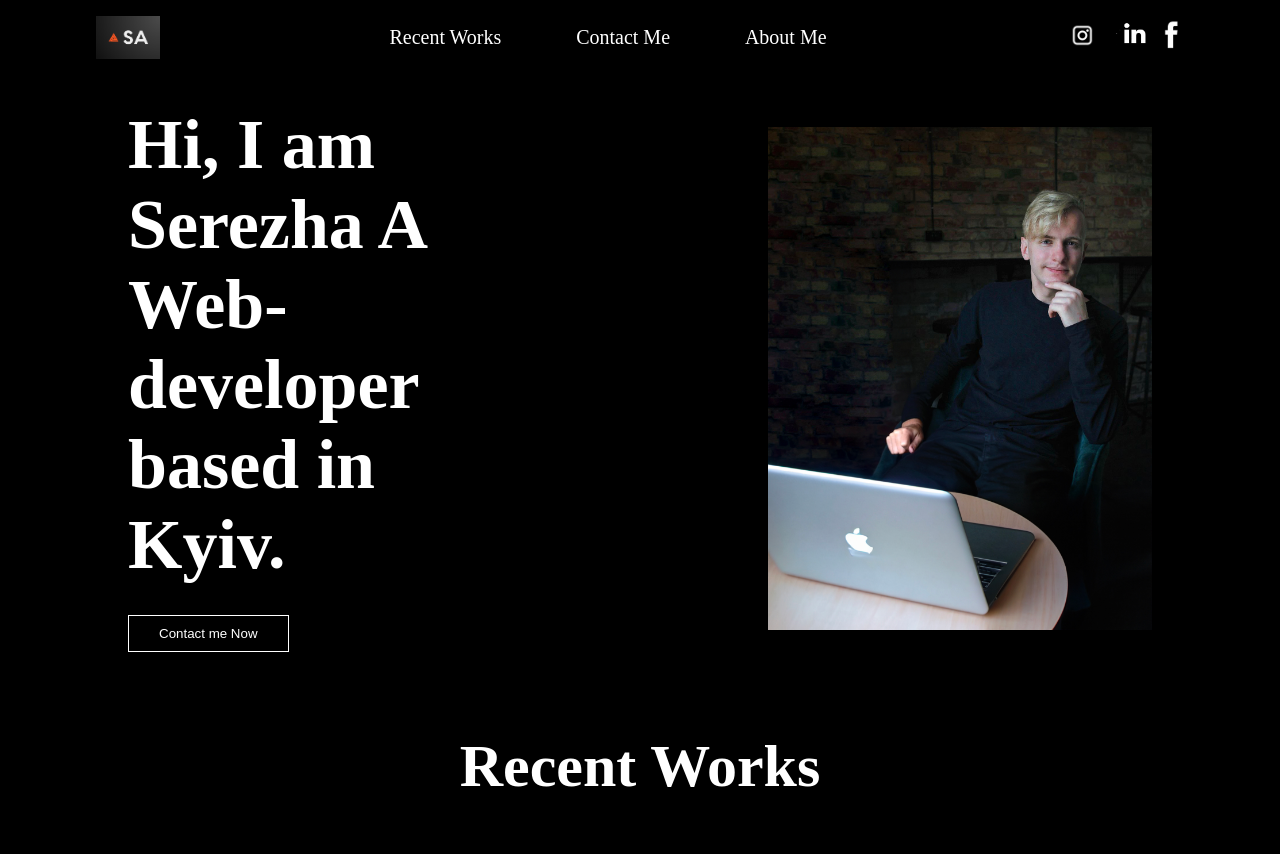
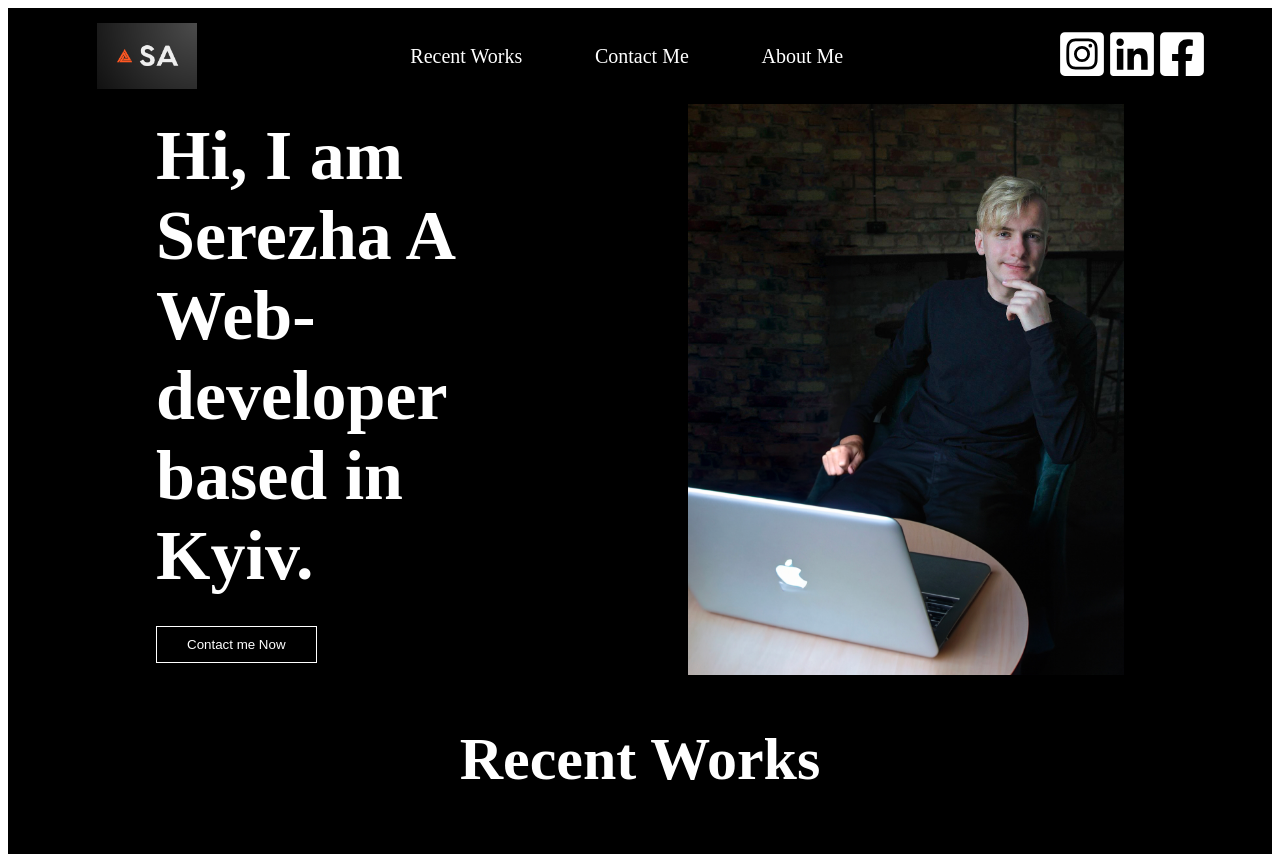
Before and after one commit to SergeyAlexandrowich/portfolio, a plain HTML site: page index.html in a window 1280 px wide. Shown: the top 854 px of the page. Drawn offline with Linux system fonts and the light colour scheme.

Commit message:
refactor: code styled block header page and button

```diff
--- /dev/null
+++ b/blocks/button/button.css
@@ -0,0 +1,8 @@
+.button{
+    margin: 0;
+    padding: 0;
+    padding: 10px 30px;
+    color: white;
+    background-color: black;
+    border: 1px solid white;
+}
--- /dev/null
+++ b/blocks/header/__content-text/header__content-text.css
@@ -0,0 +1,3 @@
+.header__content-text{
+    width: 35%;
+}
--- /dev/null
+++ b/blocks/header/__content/header__content.css
@@ -0,0 +1,7 @@
+.header__content{
+    display: flex;
+    justify-content: space-between;
+    width: calc(100% - 296px);
+    align-items: center;
+    overflow:hidden ;
+}
--- /dev/null
+++ b/blocks/header/__link/header__link.css
@@ -0,0 +1,7 @@
+.header__link{
+    margin: 0 auto;
+    padding: 0;
+    font-size: 20px;
+    text-decoration: none;
+    color: white;
+}
--- /dev/null
+++ b/blocks/header/__links-list/header__links-list.css
@@ -0,0 +1,6 @@
+.header__links-list{
+    display: flex;
+    flex-direction: row;
+    width:40%;
+    justify-content: space-around;
+}
--- /dev/null
+++ b/blocks/header/__links/header__links.css
@@ -0,0 +1,8 @@
+.header__links{
+    display: flex;
+    width: 100%;
+    flex-direction: row;
+    justify-content: space-around;
+    align-items: center;
+    padding: 15px 0;
+}
--- /dev/null
+++ b/blocks/header/__logo/header__logo.css
@@ -0,0 +1,3 @@
+.header__logo{
+    width: 100px;
+}
--- /dev/null
+++ b/blocks/header/__photo/header__photo.css
@@ -0,0 +1,3 @@
+.header__photo{
+    width: 45%;
+ }
--- /dev/null
+++ b/blocks/header/__social-logo/header__social-logo.css
@@ -0,0 +1,6 @@
+.header__social-logo{
+    width: 50px;
+    height: 50px;
+    fill: white;
+
+}
--- /dev/null
+++ b/blocks/header/__social-media/header__social-media.css
@@ -0,0 +1,6 @@
+.header__social-media{
+    width: 10%;
+    display:flex ;
+    align-items: center;
+    justify-content: space-around;
+}
--- /dev/null
+++ b/blocks/header/__title/header__title.css
@@ -0,0 +1,7 @@
+.header__title{
+    margin: 0 auto;
+    padding: 0;
+    color: white;
+    margin-bottom: 30px;
+    font-size: 70px;
+}
--- /dev/null
+++ b/blocks/header/header.css
@@ -0,0 +1,6 @@
+.header{
+    display: flex;
+    flex-direction: column;
+    width:100%;
+    align-items: center;
+}
--- /dev/null
+++ b/blocks/page/page.css
@@ -0,0 +1,6 @@
+.page{
+    display: flex;
+    flex-direction: column;
+    align-items: center;
+    background-color: black;
+}
--- a/css/styles.css
+++ b/css/styles.css
@@ -1,111 +1,17 @@
-body{
-    margin:0 auto;
-    background-color: black;
-}
 
-.header{
-    margin: 0 auto;
-    padding: 0;
-    display: flex;
-    flex-direction: column;
-    width:100%;
-}
 
-.header__links{
-    margin: 0 auto;
-    padding: 0;
-    display: flex;
-    width: 100%;
-    flex-direction: row;
-    justify-content: space-around;
-    align-items: center;
-    padding: 15px 0;
-}
 
-.header__logo{
-    margin: 0 auto;
-    padding: 0;
-    width: 5%;
-}
 
-.header__links-list{
-    margin: 0 auto;
-    padding: 0;
-    display: flex;
-    flex-direction: row;
-    width:40%;
-    justify-content: space-around;
-}
 
-.header__link{
-    margin: 0 auto;
-    padding: 0;
-    font-size: 20px;
-    text-decoration: none;
-    color: white;
-}
 
-.header__social-media{
-    margin: 0 auto;
-    padding: 0;
-    width: 10%;
-    display:flex ;
-    align-items: center;
-    justify-content: space-around;
-}
 
-.header__social-logo{
-    margin: 0 auto;
-    padding: 0;
-    width: 40px;
-}
 
-.header__social-facebook{
-    margin: 0 auto;
-    padding: 0;
-    width: 15px;
-}
 
-.main__article{
-    margin: 0 auto;
-    padding: 0;
-    display: flex;
-    justify-content: space-between;
-    width: 100%;
-    align-items: center;
-    padding: 30px 0;
-    overflow:hidden ;
-}
 
-.main__article-text{
-    margin: 0 auto;
-    padding: 0;
-    width: 30%;
-}
 
-.header__title-subtitle{
-    margin: 0 auto;
-    padding: 0;
-    color: white;
-    margin-bottom: 30px;
-    font-size: 70px;
-}
 
-.button{
-    margin: 0;
-    padding: 0;
-    padding: 10px 30px;
-    color: white;
-    background-color: black;
-    border: 1px solid white;
-}
 
-.header__photo{
-    margin: 0 auto;
-    padding: 0;
-    display: flex;
-    width: 30%;
- }
+
 
  .main{
 	width: 100%;
--- a/index.html
+++ b/index.html
@@ -5,8 +5,10 @@
 	<meta name="viewport" content="width=device-width, initial-scale=1">
 	<title></title>
     <link rel="stylesheet" type="text/css" href="css/styles.css">
+    <link rel="stylesheet" type="text/css" href="pages/index.css">
 </head>
 <body>
+    <div class="page">
         <header class="header">
             <div class="header__links">
                 <img class="header__logo" src="images/logo.png" alt="">
@@ -14,17 +16,16 @@
                     <a href="#recent-works" class="header__link">Recent Works</a>
                     <a href="#contact-me" class="header__link">Contact Me</a>
                     <a href="" class="header__link">About Me</a>
-
                 </div>
                 <div class="header__social-media">
-                <a href="" class="header__link"><img class="header__social-logo" src="images/insta.png" alt=""></a>
-                <a href="" class="header__link"><img class="header__social-logo" src="images/linkendin.png" alt=""></a>
-                <a href="" class="header__link"><img class="header__social-facebook" src="images/facebook.png" alt=""></a>
+                    <a href="" class="header__link"><svg class="header__social-logo" xmlns="http://www.w3.org/2000/svg" viewBox="0 0 448 512"><!--! Font Awesome Pro 6.4.2 by @fontawesome - https://fontawesome.com License - https://fontawesome.com/license (Commercial License) Copyright 2023 Fonticons, Inc. --><path d="M224,202.66A53.34,53.34,0,1,0,277.36,256,53.38,53.38,0,0,0,224,202.66Zm124.71-41a54,54,0,0,0-30.41-30.41c-21-8.29-71-6.43-94.3-6.43s-73.25-1.93-94.31,6.43a54,54,0,0,0-30.41,30.41c-8.28,21-6.43,71.05-6.43,94.33S91,329.26,99.32,350.33a54,54,0,0,0,30.41,30.41c21,8.29,71,6.43,94.31,6.43s73.24,1.93,94.3-6.43a54,54,0,0,0,30.41-30.41c8.35-21,6.43-71.05,6.43-94.33S357.1,182.74,348.75,161.67ZM224,338a82,82,0,1,1,82-82A81.9,81.9,0,0,1,224,338Zm85.38-148.3a19.14,19.14,0,1,1,19.13-19.14A19.1,19.1,0,0,1,309.42,189.74ZM400,32H48A48,48,0,0,0,0,80V432a48,48,0,0,0,48,48H400a48,48,0,0,0,48-48V80A48,48,0,0,0,400,32ZM382.88,322c-1.29,25.63-7.14,48.34-25.85,67s-41.4,24.63-67,25.85c-26.41,1.49-105.59,1.49-132,0-25.63-1.29-48.26-7.15-67-25.85s-24.63-41.42-25.85-67c-1.49-26.42-1.49-105.61,0-132,1.29-25.63,7.07-48.34,25.85-67s41.47-24.56,67-25.78c26.41-1.49,105.59-1.49,132,0,25.63,1.29,48.33,7.15,67,25.85s24.63,41.42,25.85,67.05C384.37,216.44,384.37,295.56,382.88,322Z"/></svg></a>
+                    <a href="" class="header__link"><svg class="header__social-logo" xmlns="http://www.w3.org/2000/svg" viewBox="0 0 448 512"><!--! Font Awesome Pro 6.4.2 by @fontawesome - https://fontawesome.com License - https://fontawesome.com/license (Commercial License) Copyright 2023 Fonticons, Inc. --><path d="M416 32H31.9C14.3 32 0 46.5 0 64.3v383.4C0 465.5 14.3 480 31.9 480H416c17.6 0 32-14.5 32-32.3V64.3c0-17.8-14.4-32.3-32-32.3zM135.4 416H69V202.2h66.5V416zm-33.2-243c-21.3 0-38.5-17.3-38.5-38.5S80.9 96 102.2 96c21.2 0 38.5 17.3 38.5 38.5 0 21.3-17.2 38.5-38.5 38.5zm282.1 243h-66.4V312c0-24.8-.5-56.7-34.5-56.7-34.6 0-39.9 27-39.9 54.9V416h-66.4V202.2h63.7v29.2h.9c8.9-16.8 30.6-34.5 62.9-34.5 67.2 0 79.7 44.3 79.7 101.9V416z"/></svg></a>
+                    <a href="" class="header__link"><svg class="header__social-logo" xmlns="http://www.w3.org/2000/svg" viewBox="0 0 448 512"><!--! Font Awesome Pro 6.4.2 by @fontawesome - https://fontawesome.com License - https://fontawesome.com/license (Commercial License) Copyright 2023 Fonticons, Inc. --><path d="M400 32H48A48 48 0 0 0 0 80v352a48 48 0 0 0 48 48h137.25V327.69h-63V256h63v-54.64c0-62.15 37-96.48 93.67-96.48 27.14 0 55.52 4.84 55.52 4.84v61h-31.27c-30.81 0-40.42 19.12-40.42 38.73V256h68.78l-11 71.69h-57.78V480H400a48 48 0 0 0 48-48V80a48 48 0 0 0-48-48z"/></svg></a>
                 </div>
             </div>
-        <article class="main__article">
-            <div class="main__article-text">
-                <h1 class="header__title-subtitle">Hi, I am Serezha A Web-developer based in Kyiv.</h1>
+            <article class="header__content">
+                <div class="header__content-text">
+                    <h1 class="header__title">Hi, I am Serezha A Web-developer based in Kyiv.</h1>
                     <button class="button" href="" target="_blank"> Contact me Now</button>
                 </div>
                     <img class="header__photo" src="images/bestphoto.jpg" alt="">
@@ -92,5 +93,6 @@
         </form>
         </article>
         </main>
+    </div>
 </body>
-</ht>
+</html>
--- /dev/null
+++ b/pages/index.css
@@ -0,0 +1,13 @@
+@import url(../blocks/page/page.css);
+@import url(../blocks/header/header.css);
+@import url(../blocks/header/__links/header__links.css);
+@import url(../blocks/header/__logo/header__logo.css);
+@import url(../blocks/header/__links-list/header__links-list.css);
+@import url(../blocks/header/__link/header__link.css);
+@import url(../blocks/header/__social-media/header__social-media.css);
+@import url(../blocks/header/__social-logo/header__social-logo.css);
+@import url(../blocks/header/__content/header__content.css);
+@import url(../blocks/header/__content-text/header__content-text.css);
+@import url(../blocks/header/__title/header__title.css);
+@import url(../blocks/header/__photo/header__photo.css);
+@import url(../blocks/button/button.css);
```
Also changed, not shown: images/linkendin.png (deleted), images/linkendin.svg (added). Lines whose indentation alone changed are shown as unchanged.
